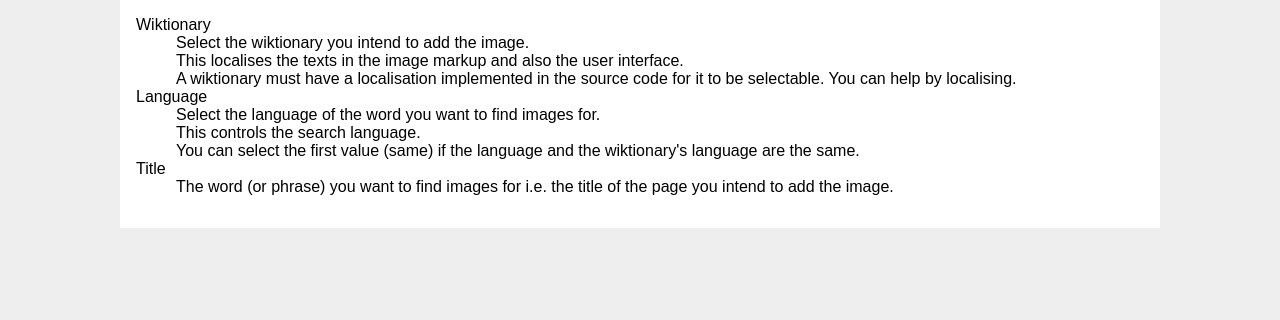
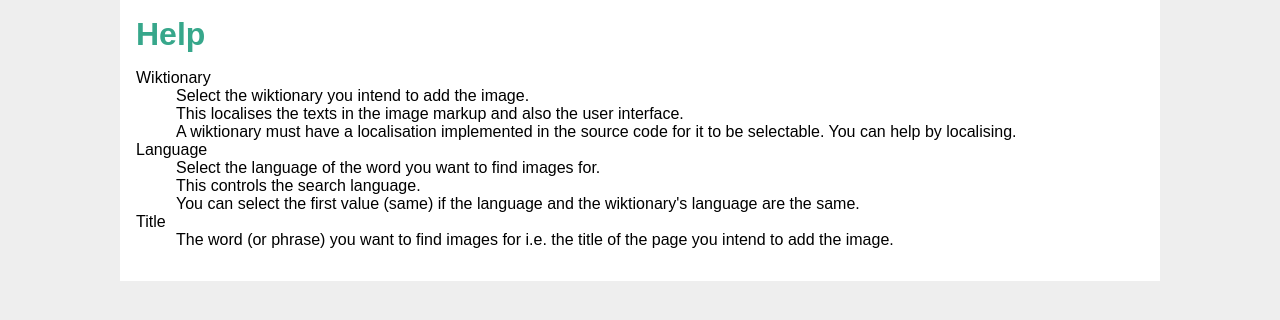
Before and after one commit to akupar/suggestedimages, a Flask app: page /help.html in a window 1280 px wide. Shown: the part 51-371 px from the top of the page. Run offline with Flask 3, Linux system fonts and the light colour scheme.

Commit message:
Added title blocks to display subpage name in title

```diff
--- a/suggestedimages/templates/help.html
+++ b/suggestedimages/templates/help.html
@@ -1,7 +1,7 @@
 {% extends 'layout.html' %}
 
 {% block content %}
-<div>
+<h1>{% block title %}Help{% endblock %}</h1>
 <dl>
   <dt>Wiktionary</dt>
   <dd>Select the wiktionary you intend to add the image.</dd>
@@ -16,5 +16,4 @@
   <dt>Title</dt>
   <dd>The word (or phrase) you want to find images for i.e. the title of the page you intend to add the image. </dd>
 </dl>
-</div>
 {% endblock %}
--- a/suggestedimages/templates/index.html
+++ b/suggestedimages/templates/index.html
@@ -1,4 +1,5 @@
 {% extends 'layout.html' %}
+{% block title %}Search{% endblock %}
 
 {% block content %}
   <form method="get">
```
